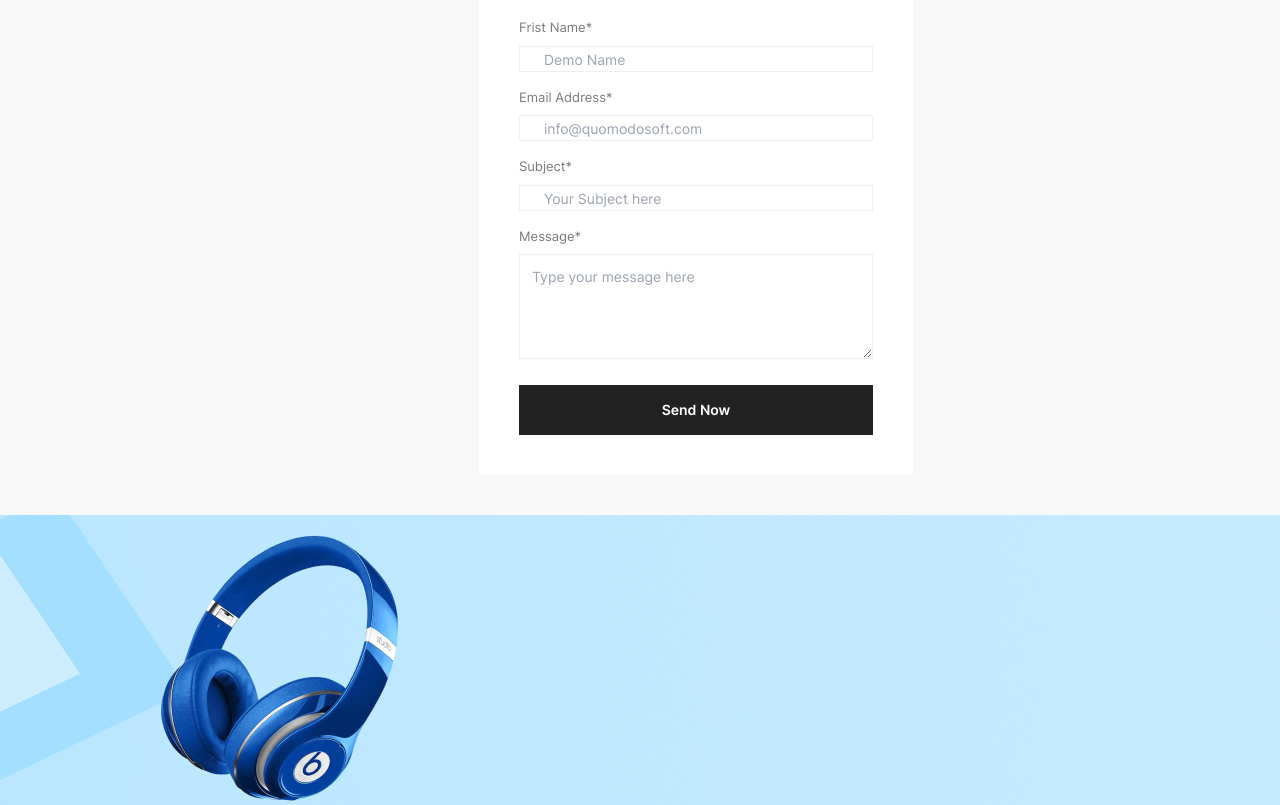
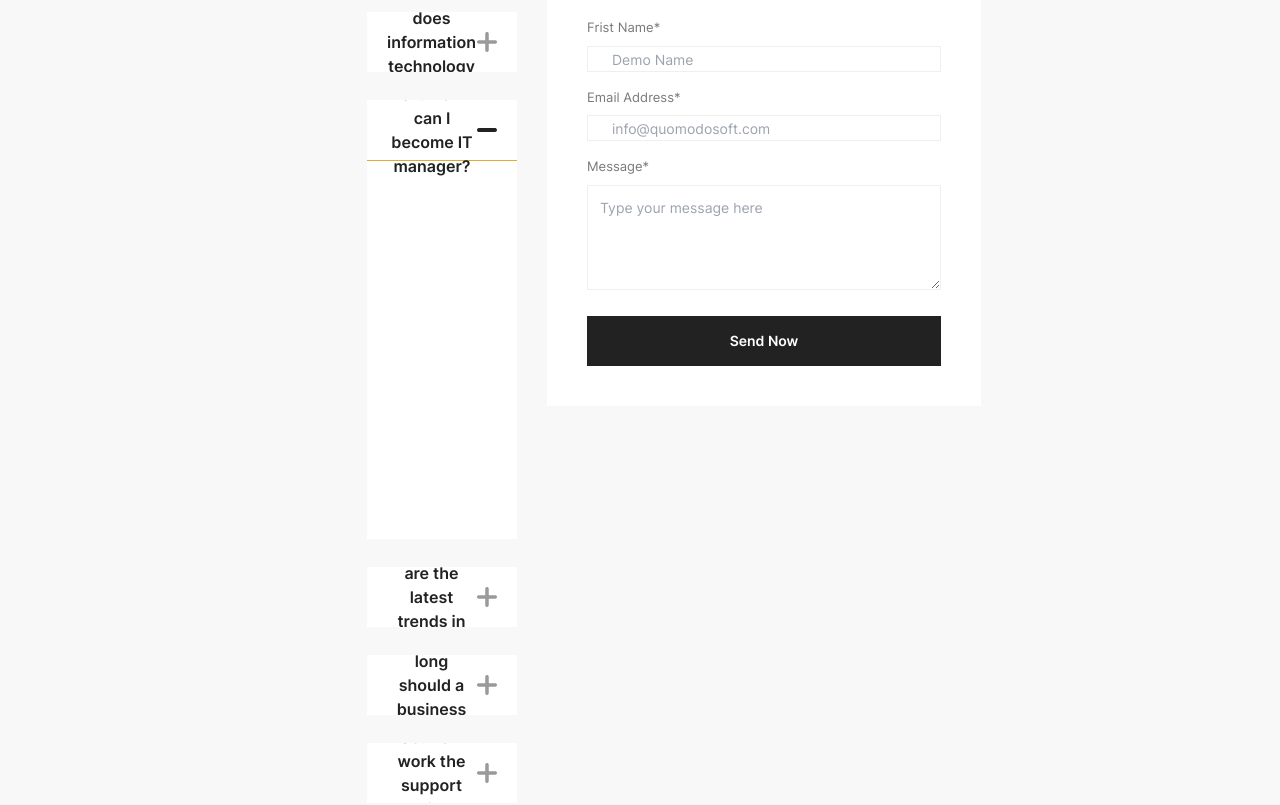
Before and after one commit to ifedayoagboola/bitsgiga-client, a React (Create React App) app: page /faq in a window 1280 px wide. Shown: the part 502-1307 px from the top of the page. Built offline with nearby package versions, Linux system fonts and the light colour scheme.

Commit message:
faq done

```diff
--- a/src/components/Faq/index.jsx
+++ b/src/components/Faq/index.jsx
@@ -1,3 +1,4 @@
+import Accodion from "../Helpers/Accodion";
 import InputCom from "../Helpers/InputCom";
 import PageTitle from "../Helpers/PageTitle";
 import Layout from "../Partials/Layout";
@@ -19,8 +20,46 @@ export default function Faq() {
       <div className="contact-wrapper w-full mb-10">
         <div className="container-x mx-auto">
           <div className="main-wrapper w-full flex space-x-[30px]">
-            <div className="w-1/2"></div>
-            <div className="flex-1 bg-white p-10">
+            <div className="w-1/2">
+              <h1 className="text-qblack font-bold text-[22px] mb-4">
+                Frequently asked questions
+              </h1>
+              <div className="flex flex-col space-y-7 justify-between">
+                <Accodion
+                  title="01. How does information technology work?"
+                  des="There are many variations of passages of Lorem Ipsum available into the
+but the majority have suffered alteration in some form, by injecte find to a
+humour, or randomised words"
+                />
+                <Accodion
+                  init
+                  title="02. How can I become IT manager?"
+                  des="There are many variations of passages of Lorem Ipsum available into the
+but the majority have suffered alteration in some form, by injecte find to a
+humour, or randomised words"
+                />
+                <Accodion
+                  title="03. What are the latest trends in IT?"
+                  des="There are many variations of passages of Lorem Ipsum available into the
+but the majority have suffered alteration in some form, by injecte find to a
+humour, or randomised words"
+                />
+                <Accodion
+                  title="04. How long should a business plan be?"
+                  des="There are many variations of passages of Lorem Ipsum available into the
+but the majority have suffered alteration in some form, by injecte find to a
+humour, or randomised words"
+                />
+                <Accodion
+                  title="05. How work the support policy?"
+                  des="There are many variations of passages of Lorem Ipsum available into the
+but the majority have suffered alteration in some form, by injecte find to a
+humour, or randomised words"
+                />
+              </div>
+            </div>
+            <div className="flex-1">
+              <div className="bg-white p-10">
                 <div className="title flex flex-col items-center">
                   <h1 className="text-[34px] font-bold text-qblack">
                     Have Any Qustion
@@ -59,14 +98,6 @@ export default function Faq() {
                       inputClasses="h-[50px]"
                     />
                   </div>
-                <div className="mb-4">
-                  <InputCom
-                    label="Subject*"
-                    placeholder="Your Subject here"
-                    name="subject"
-                    inputClasses="h-[50px]"
-                  />
-                </div>
                   <div className="mb-5">
                     <h6 className="input-label text-qgray capitalize text-[13px] font-normal block mb-2 ">
                       Message*
@@ -88,6 +119,7 @@ export default function Faq() {
             </div>
           </div>
         </div>
+      </div>
     </Layout>
   );
 }
```
Lines whose indentation alone changed are shown as unchanged.
